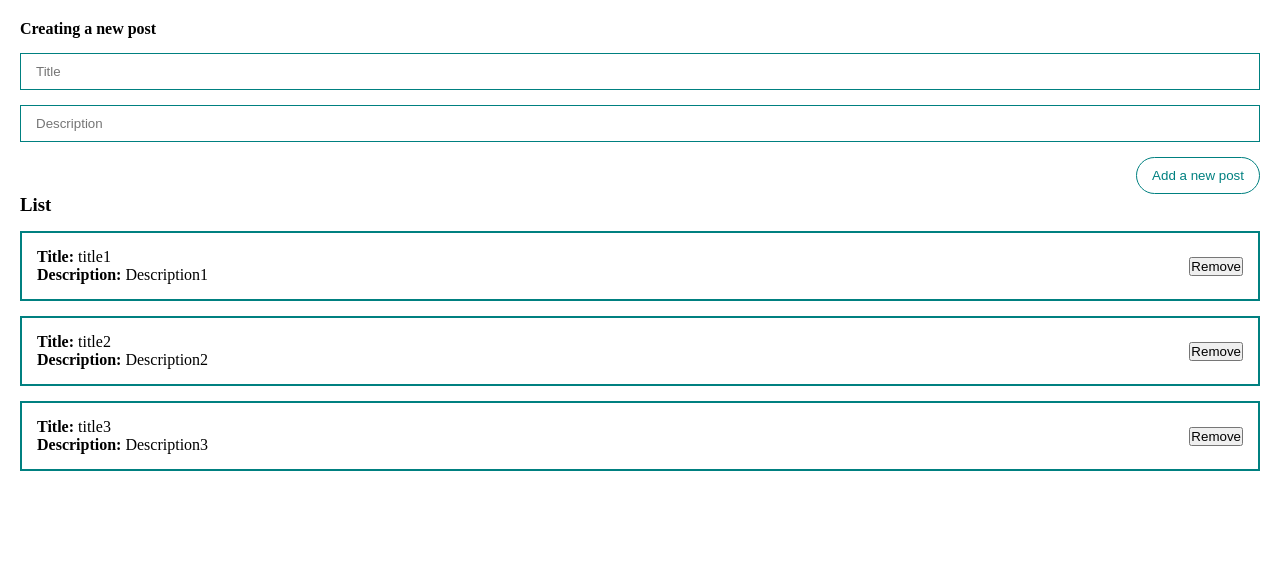
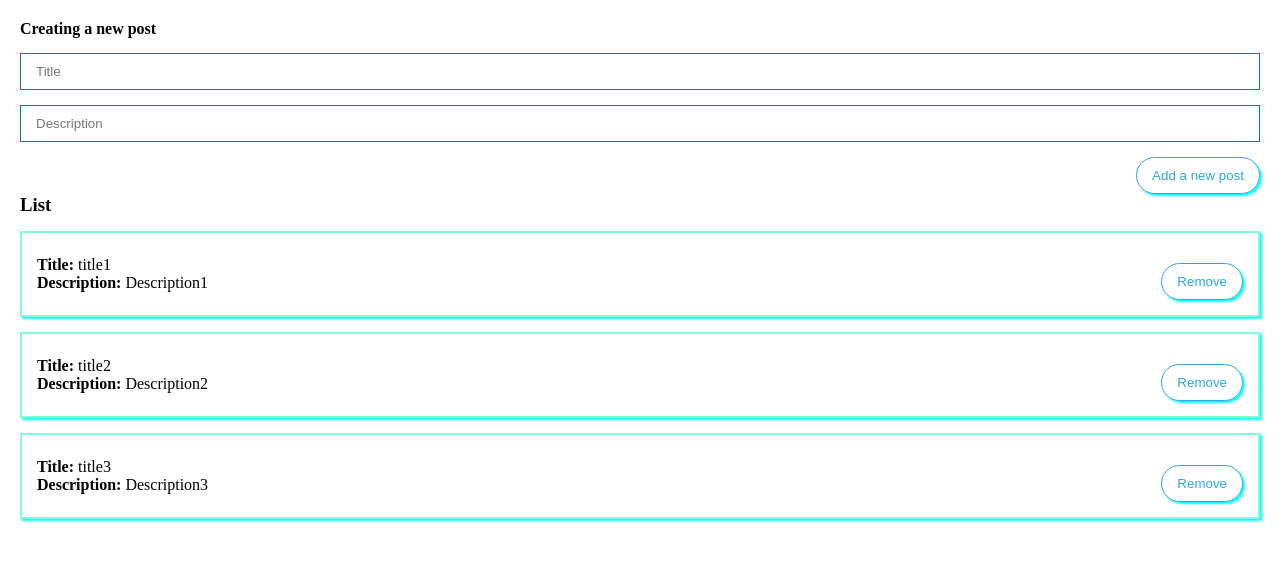
Before and after one commit to Alena2020/app-vue, a Vue app: page / in a window 1280 px wide. Shown: the top 562 px of the page. Built offline with nearby package versions, Linux system fonts and the light colour scheme.

Commit message:
added MyButton

```diff
--- a/src/components/PostForm.vue
+++ b/src/components/PostForm.vue
@@ -8,12 +8,16 @@
       type="text"
       placeholder="Description"
     />
-    <button class="btn" @click="createPost">Add a new post</button>
+    <MyButton @click="createPost">Add a new post</MyButton>
   </form>
 </template>
 
 <script>
+import MyButton from "@/components/UI/MyButton";
 export default {
+  components: {
+    MyButton,
+  },
   data() {
     return {
       post: {
@@ -47,20 +51,4 @@ form {
   border: 1px solid teal;
   margin-top: 15px;
 }
-
-.btn {
-  margin-top: 15px;
-  padding: 10px 15px;
-  align-self: flex-end;
-  background: none;
-  color: teal;
-  border: 1px solid teal;
-  border-radius: 25px;
-  cursor: pointer;
-}
-
-.btn:hover {
-  background: teal;
-  color: white;
-}
 </style>
--- a/src/components/PostItem.vue
+++ b/src/components/PostItem.vue
@@ -5,13 +5,17 @@
       <div><strong>Description: </strong>{{ post.description }}</div>
     </div>
     <div class="post__btns">
-      <button>Remove</button>
+      <MyButton>Remove</MyButton>
     </div>
   </div>
 </template>
 
 <script>
+import MyButton from "@/components/UI/MyButton";
 export default {
+  components: {
+    MyButton,
+  },
   props: {
     post: {
       type: Object,
@@ -24,7 +28,8 @@ export default {
 <style scoped>
 .post {
   padding: 15px;
-  border: 2px solid teal;
+  border: 2px solid #7fffd4;
+  box-shadow: 2px 2px 2px aqua;
   margin-top: 15px;
   display: flex;
   align-items: center;
--- /dev/null
+++ b/src/components/UI/MyButton.vue
@@ -0,0 +1,27 @@
+<template>
+  <button class="btn">
+    <slot></slot>
+  </button>
+</template>
+
+<script></script>
+
+<style scoped>
+.btn {
+  margin-top: 15px;
+  padding: 10px 15px;
+  align-self: flex-end;
+  background: none;
+  color: #2ba7dd;
+  border: 1px solid #2ba7dd;
+  box-shadow: 2px 2px 2px aqua;
+  border-radius: 25px;
+  cursor: pointer;
+}
+
+.btn:hover {
+  background: #2ba7dd;
+  box-shadow: 2px 2px 2px #1b727f, inset -1px -15px 15px midnightblue;
+  color: white;
+}
+</style>
```
